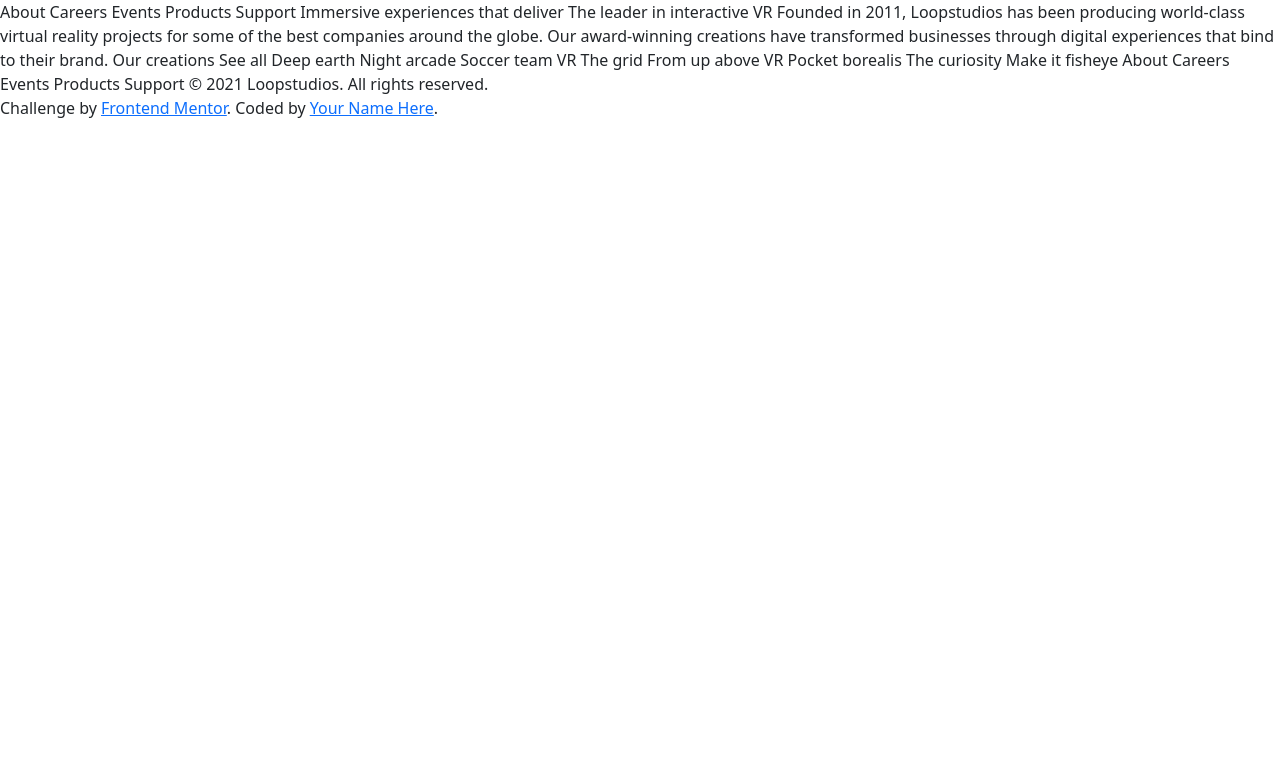
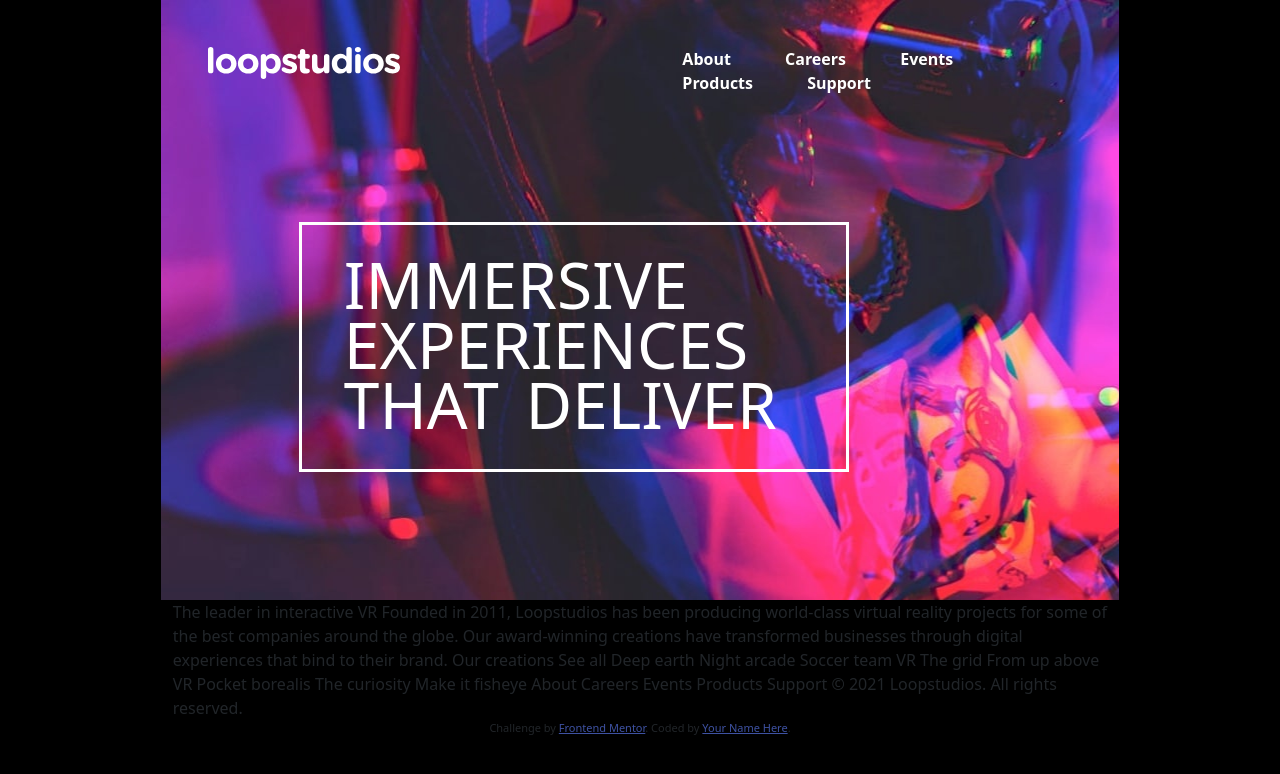
Before and after one commit to jaste111/Frontend-Mentor-Loopstudios-landing-page, a plain HTML site: page index.html in a window 1280 px wide. Drawn offline with nearby package versions, Linux system fonts and the light colour scheme.

Commit message:
Finish top section for desktop

```diff
--- a/index.html
+++ b/index.html
@@ -21,15 +21,23 @@
       crossorigin="anonymous"
     />
     <link rel="stylesheet" href="styles.css" />
-    <!-- Feel free to remove these styles or customise in your own stylesheet 👍 -->
-    <!-- <style>
-    .attribution { font-size: 11px; text-align: center; }
-    .attribution a { color: hsl(228, 45%, 44%); }
-  </style> -->
   </head>
   <body>
-    About Careers Events Products Support Immersive experiences that deliver The
-    leader in interactive VR Founded in 2011, Loopstudios has been producing
+    <div class="row top-section">
+      <div class="row">
+        <div class="col logo">
+          <img src="images/logo.svg" alt="Loopstudios logo" />
+        </div>
+        <div class="col menu-bar">
+          <a href="">About</a> <a href="">Careers</a> <a href="">Events</a>
+          <a href="">Products</a> <a href="">Support</a>
+        </div>
+      </div>
+
+      <div class="row banner"><div class="banner-text">Immersive experiences that deliver</div></div>
+    </div>
+
+    The leader in interactive VR Founded in 2011, Loopstudios has been producing
     world-class virtual reality projects for some of the best companies around
     the globe. Our award-winning creations have transformed businesses through
     digital experiences that bind to their brand. Our creations See all Deep
@@ -43,5 +51,10 @@
         >Frontend Mentor</a
       >. Coded by <a href="#">Your Name Here</a>.
     </div>
+    <script
+      src="https://cdn.jsdelivr.net/npm/bootstrap@5.0.0-beta1/dist/js/bootstrap.bundle.min.js"
+      integrity="sha384-ygbV9kiqUc6oa4msXn9868pTtWMgiQaeYH7/t7LECLbyPA2x65Kgf80OJFdroafW"
+      crossorigin="anonymous"
+    ></script>
   </body>
 </html>
--- a/styles.css
+++ b/styles.css
@@ -0,0 +1,59 @@
+body {
+    background-color: black;
+    width: 73%;
+    margin: auto;
+}
+
+
+/* Top-Section */
+.top-section {
+    background-image: url(images/desktop/image-hero.jpg);
+    height: 600px;
+}
+
+.logo {
+    padding-top: 5%;
+    padding-left: 5%;
+}
+
+.menu-bar {
+  margin-top: 5%;
+}
+
+.top-section a {
+    color: white;
+    font-weight: 700;
+    padding: 0 25px;
+    text-decoration: none;
+}
+
+.banner {
+  border-style: solid;
+  color: white;
+  width: 550px;
+  height: 250px;
+  position: relative;
+  left: 150px;
+  line-height: 60px;
+  padding: 30px;
+}
+
+.banner-text {
+  color: white;
+  font-size: 4rem;
+  font-weight: 200;
+  word-spacing: 10px;
+  width: 550px;
+  height: 250px;
+  text-transform: uppercase;
+
+}
+
+/* attribution */
+.attribution {
+  font-size: 11px;
+  text-align: center;
+}
+.attribution a {
+  color: hsl(228, 45%, 44%);
+}
```
